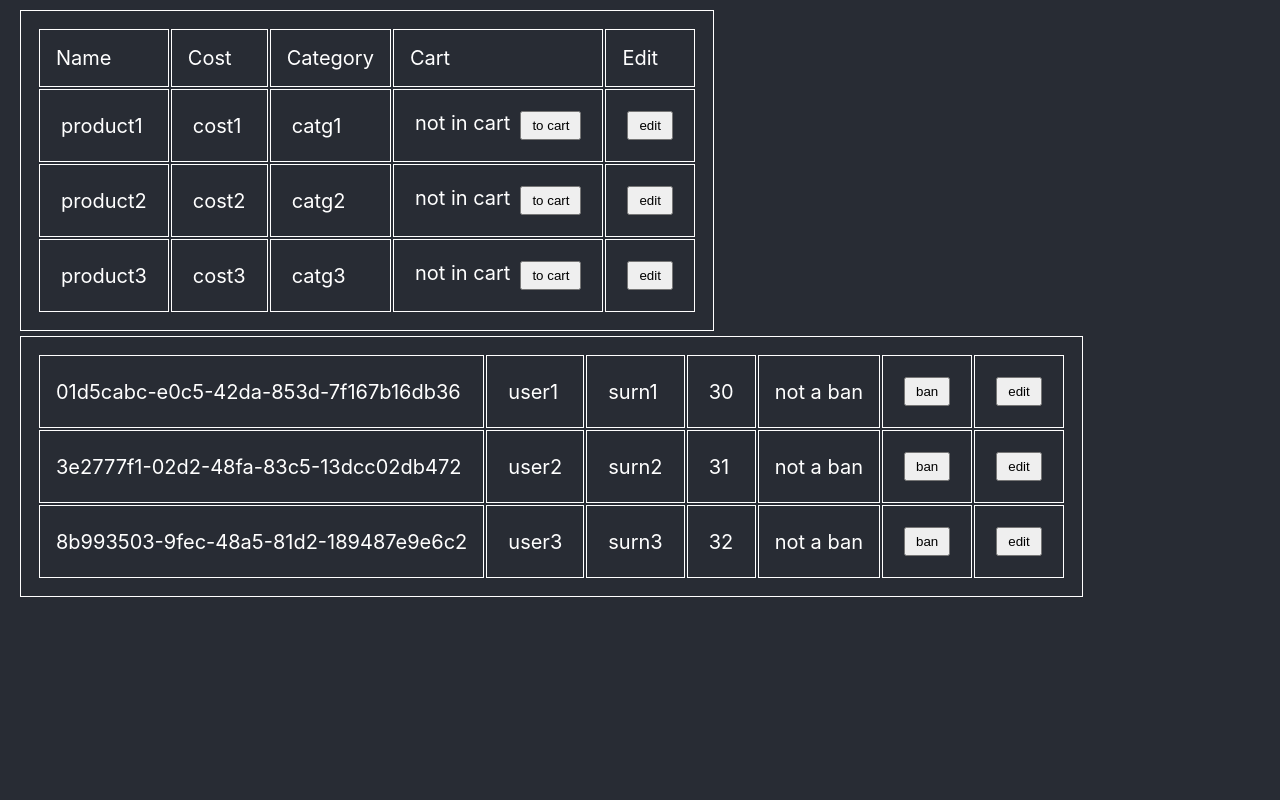
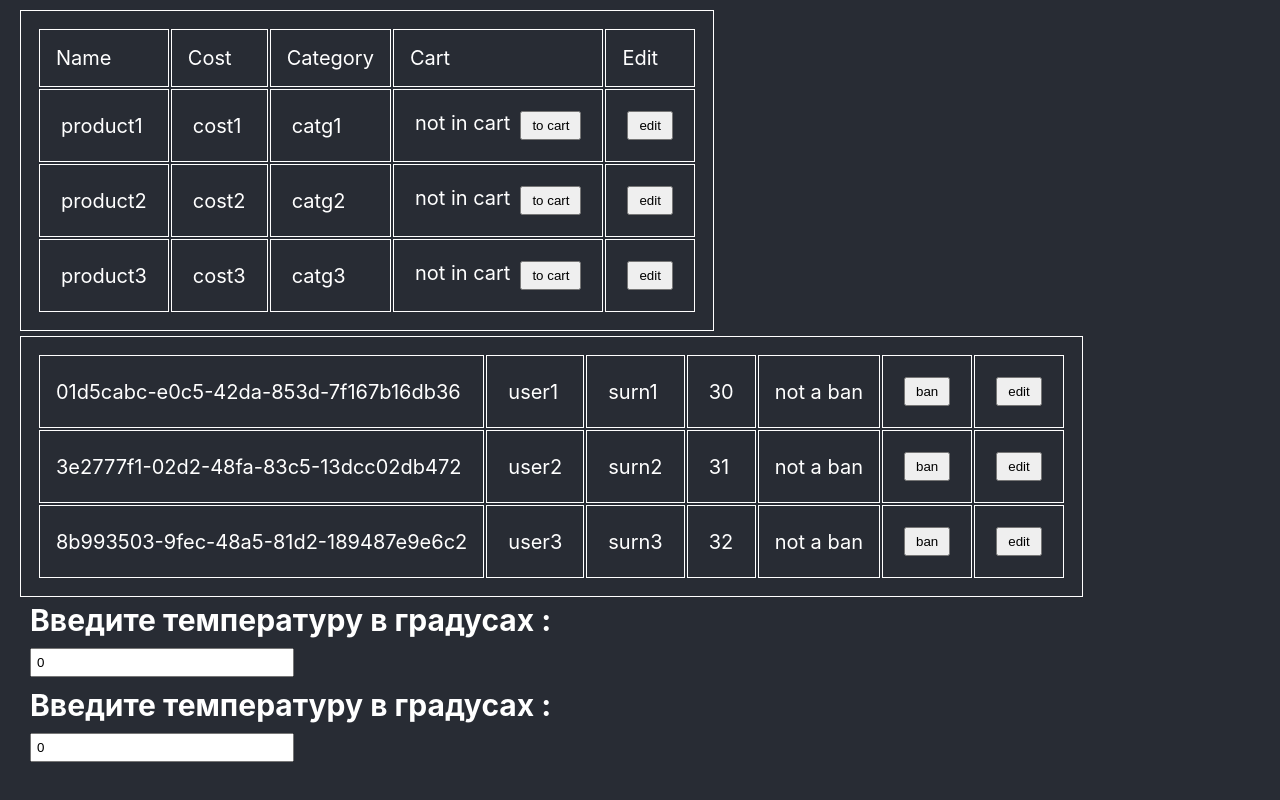
Before and after one commit to banan320/koder_react, a React (Create React App) app: page / in a window 1280 px wide. Built offline with nearby package versions, Linux system fonts and the light colour scheme.

Commit message:
lesson 51

```diff
--- a/src/App.js
+++ b/src/App.js
@@ -4,6 +4,7 @@ import { v4 as uuidv4 } from "uuid";
 import Products from "./Products";
 import Users from "./Users";
 import Employee from "./Employee";
+import Calculator from "./Calculator";
 
 // import { nanoid } from "nanoid";
 //
@@ -90,6 +91,7 @@ function App() {
         salary="50.000"
       /> */}
       <Users />
+      <Calculator />
     </div>
   );
 }
--- /dev/null
+++ b/src/Calculator.js
@@ -0,0 +1,35 @@
+import { React, useState, useMemmo } from "react";
+
+const scaleNames = [{ t: "Цельсия" }, { t: "Фаренгейта" }];
+
+const TemperatureInput = ({ scale, setState, temp }) => {
+  return (
+    <div>
+      <h2>Введите температуру в градусах {scale}:</h2>
+      <input value={temp} />
+    </div>
+  );
+};
+
+const Calculator = () => {
+  const [fahr, setFahr] = useState(0);
+  const [cels, setCels] = useState(0);
+  const [scale, setScale] = useState(scaleNames);
+
+  return (
+    <div>
+      <TemperatureInput
+        scale={scale.c}
+        temp={cels}
+        setCels={(e) => setCels(e.target.value)}
+      />
+      <TemperatureInput
+        scale={scale.f}
+        temp={fahr}
+        setCels={(e) => setFahr(e.target.value)}
+      />
+    </div>
+  );
+};
+
+export default Calculator;
```
